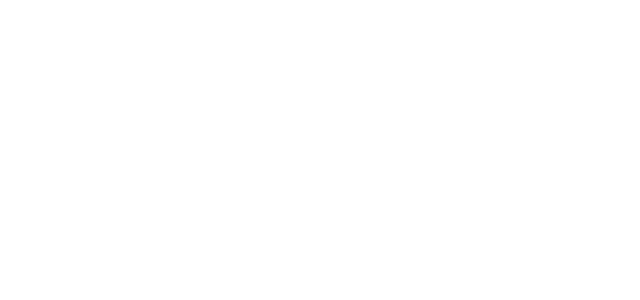
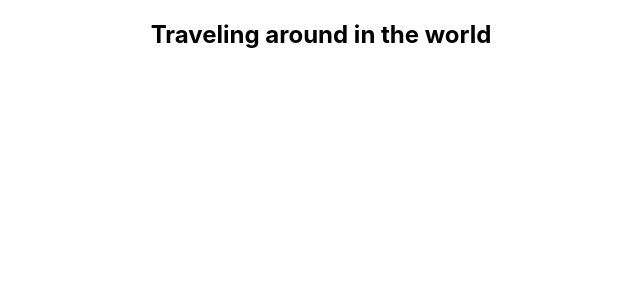
Before and after one commit to mdsajedul/rest-countries, a React (Create React App) app: page / in a window 1280 px wide. Shown: the top 300 px of the page, without its empty margins (319-959 px from the left). Built offline with nearby package versions, Linux system fonts and the light colour scheme; no server answers.

Commit message:
component contries created

```diff
--- a/src/App.js
+++ b/src/App.js
@@ -1,12 +1,29 @@
 import logo from './logo.svg';
 import './App.css';
+import { useEffect, useState } from 'react';
 
 function App() {
   return (
     <div className="App">
-
+    <Countries></Countries>
     </div>
   );
 }
 
+function Countries(){
+  const [countries,setCountries] = useState([]);
+  useEffect(()=>{
+
+    fetch('https://restcountries.eu/rest/v2/all')
+    .then(res=>res.json())
+    .then(data=>setCountries(data))
+  },[])
+  return(
+    <div>
+      <h2>Traveling around in the world</h2>
+
+    </div>
+  )
+}
+
 export default App;
```
